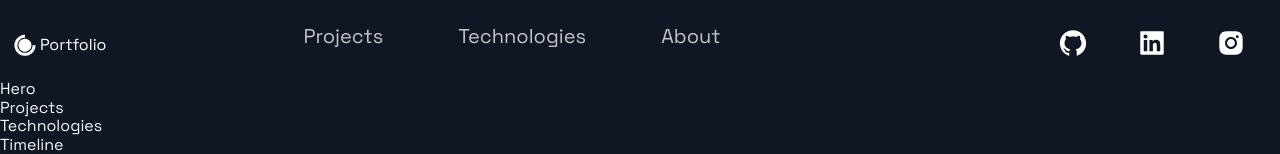
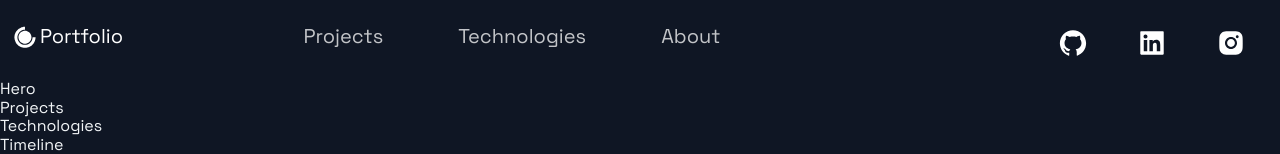
Before and after one commit to Joshpnguyen/joshnguyen.github.io, a Next.js app: page / in a window 1280 px wide. Shown: the top 154 px of the page. Built offline with nearby package versions, Linux system fonts and the light colour scheme.

Commit message:
Fixed corner header

```diff
--- a/index.html
+++ /dev/null
@@ -1 +0,0 @@
-<div>Hello World!!</div>
--- a/src/components/Header/Header.js
+++ b/src/components/Header/Header.js
@@ -3,14 +3,14 @@
 import { AiFillGithub, AiFillInstagram, AiFillLinkedin } from 'react-icons/ai';
 import { DiCssdeck } from 'react-icons/di';
 
-import { Container, Div1, Div2, Div3, NavLink, SocialIcons } from './HeaderStyles';
+import { Container, Div1, Div2, Div3, NavLink, SocialIcons, Span } from './HeaderStyles';
 
 const Header = () =>  (
   <Container>
     <Div1>
       <Link href="/">
-        <a style={{ display: 'flex', alignItems: 'center', color: 'white' }}>
-          <DiCssdeck size="3rem"/> <span>Portfolio</span>
+        <a style={{ display: 'flex', alignItems: 'center', color: 'white', marginBottom: '17px'  }}>
+          <DiCssdeck size="3rem"/> <Span>Portfolio</Span>
         </a>
       </Link>
     </Div1>
--- a/src/components/Header/HeaderStyles.js
+++ b/src/components/Header/HeaderStyles.js
@@ -17,6 +17,11 @@
     grid-row-gap: 0.5rem;
   }
 `;
+
+export const Span = styled.span`
+  font-size: 2rem;
+`;
+
 export const Div1 = styled.div`
   grid-area: 1 / 1 / 2 / 2;
   display: flex;
```
